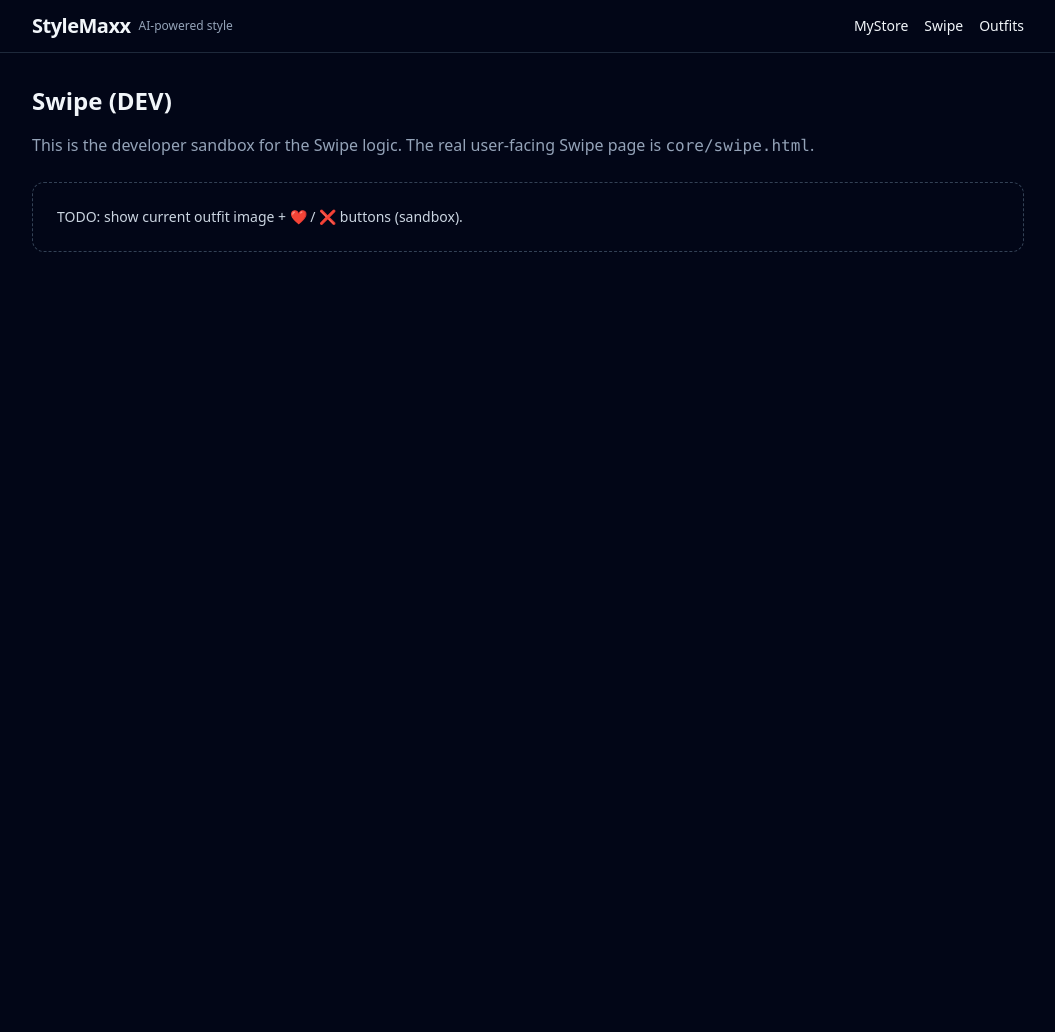
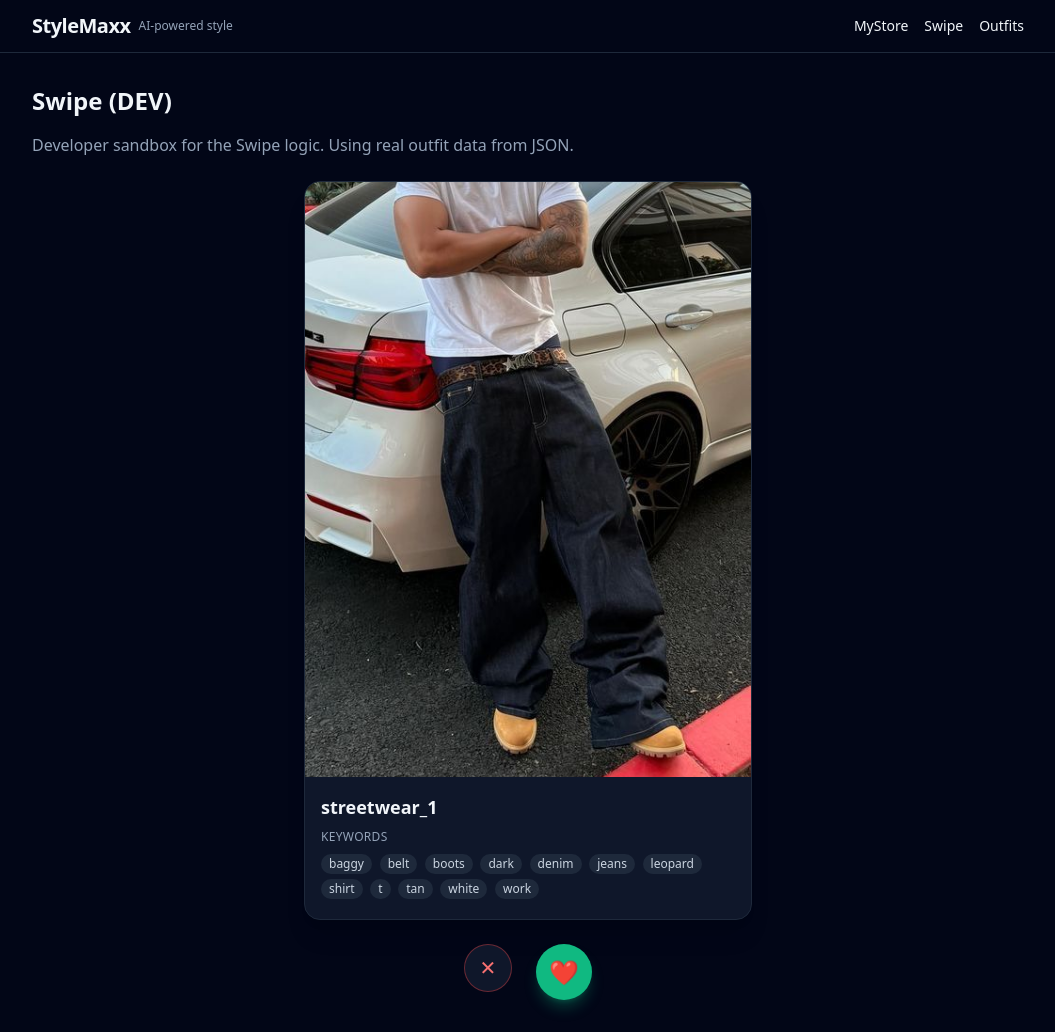
Before and after one commit to meoVUB/stylemaxx, a Django app: page /dev/swipe/ in a window 1280 px wide. Shown: the whole page, without its empty margins (112-1167 px from the left). Before the commit the page ends 252 px from the top, so only its background shows below. Run offline with Django 5.2, Linux system fonts and the light colour scheme; some libraries are stand-ins or nearby versions.

Commit message:
Wire JSON outfit data into dev swipe page

```diff
--- a/core/views.py
+++ b/core/views.py
@@ -1,4 +1,24 @@
 from django.shortcuts import render
+from django.conf import settings
+from pathlib import Path
+import json
+
+# ========= Outfit data loader =========
+_OUTFITS_CACHE = None
+
+def load_outfits():
+    global _OUTFITS_CACHE
+    if _OUTFITS_CACHE is None:
+        data_path = Path(settings.BASE_DIR) / "core" / "data" / "streetwear_1_to_30_flat_keywords.json"
+        with data_path.open(encoding="utf-8") as f:
+            outfits = json.load(f)
+
+        # add static path for Django's {% static %} tag
+        for o in outfits:
+            o["static_path"] = f"outfits/{o['image']}"
+
+        _OUTFITS_CACHE = outfits
+    return _OUTFITS_CACHE
 
 # ======= Production Views (= Parsa Styling) ========
 def mystore_view(request):
@@ -15,8 +35,12 @@ def mystore_view_dev(request):
     return render(request, 'sandbox/mystore_logic.html')
 
 def swipe_view_dev(request):
-    # TODO: real logic
-    context = {}
+    outfits = load_outfits()
+    # UNFINISHED!
+    outfit = outfits[0]
+    context = {
+        "outfit": outfit,
+    }
     return render(request, 'sandbox/swipe_logic.html', context)
 
 def outfits_view_dev(request):
--- a/templates/base.html
+++ b/templates/base.html
@@ -1,3 +1,4 @@
+{% load static %}
 <!doctype html>
 <html lang="en">
   <head>
--- a/templates/sandbox/swipe_logic.html
+++ b/templates/sandbox/swipe_logic.html
@@ -1,12 +1,45 @@
 {% extends "base.html" %}
+{% load static %}
 {% block content %}
   <h1 class="text-2xl font-semibold mb-4">Swipe (DEV)</h1>
   <p class="text-slate-400 mb-6">
-    This is the developer sandbox for the Swipe logic.
-    The real user-facing Swipe page is <code>core/swipe.html</code>.
+    Developer sandbox for the Swipe logic. Using real outfit data from JSON.
   </p>
 
-  <div class="border border-dashed border-slate-700 rounded-xl p-6 text-sm text-slate-300">
-    TODO: show current outfit image + ❤️ / ❌ buttons (sandbox).
-  </div>
+  {% if outfit %}
+    <div class="max-w-md mx-auto">
+      <div class="bg-slate-900 rounded-2xl shadow-xl overflow-hidden border border-slate-800">
+        <div class="aspect-[3/4] bg-slate-800 flex items-center justify-center">
+          <img
+            src="{% static outfit.static_path %}"
+            alt="{{ outfit.id }}"
+            class="w-full h-full object-cover"
+          />
+        </div>
+        <div class="p-4 space-y-2">
+          <h2 class="text-lg font-semibold">{{ outfit.id }}</h2>
+          <p class="text-xs uppercase tracking-wide text-slate-400">Keywords</p>
+          <p class="text-sm text-slate-300">
+            {% for kw in outfit.keywords %}
+              <span class="inline-flex items-center px-2 py-0.5 rounded-full bg-slate-800 text-xs mr-1 mb-1">
+                {{ kw }}
+              </span>
+            {% endfor %}
+          </p>
+        </div>
+      </div>
+
+      <!-- Placeholder for like / dislike buttons -->
+      <div class="mt-6 flex justify-center gap-6">
+        <button class="h-12 w-12 rounded-full bg-slate-900 border border-red-500/40 flex items-center justify-center text-red-400 text-xl hover:bg-red-500/10">
+          ✕
+        </button>
+        <button class="h-14 w-14 rounded-full bg-emerald-500 text-slate-950 text-2xl shadow-lg shadow-emerald-500/30 hover:bg-emerald-400">
+          ❤
+        </button>
+      </div>
+    </div>
+  {% else %}
+    <p class="text-slate-400">No outfits loaded.</p>
+  {% endif %}
 {% endblock %}
```
